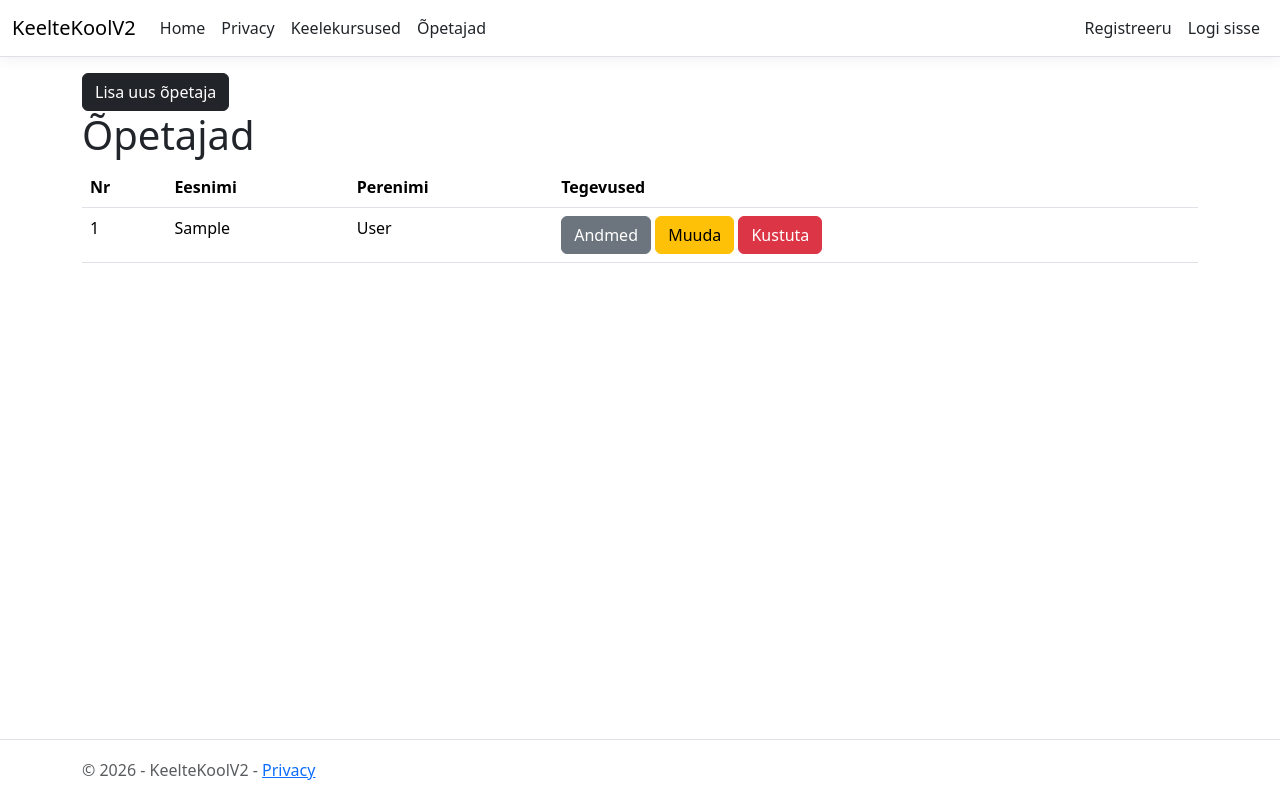
After one commit to IgorAleksejevTTHK/KeelteKoolV2, an ASP.NET Core app: page /Lecturers in a window 1280 px wide. The commit adds this page. Run offline with ASP.NET Core 8, Linux system fonts and the light colour scheme; tables that the repository leaves empty hold one stand-in row (values such as "Sample post"); style sheets or scripts are compiled from the project's sources; some libraries are stand-ins or nearby versions.

Commit message:
added lecturer index view and navbar link

```diff
--- /dev/null
+++ b/KeelteKoolV2/Views/Lecturers/Index.cshtml
@@ -0,0 +1,38 @@
+@model IEnumerable<KeelteKoolV2.Models.Lecturers.LecturerViewModel>
+@{
+    int rownumber = 1;
+    ViewBag.Title = "Õpetajad";
+}
+<div>
+    <a id="IndexCreateNewLecturer_BTN" asp-action="Create" asp-controller="Lecturers" class="btn btn-dark">Lisa uus õpetaja</a>
+</div>
+
+<div class="h1">
+    Õpetajad
+</div>
+<table id="IndexTable" class="table table-hover">
+    <thead>
+        <tr>
+            <th scope="col">Nr</th>
+            <th scope="col">Eesnimi</th>
+            <th scope="col">Perenimi</th>
+            <th scope="col">Tegevused</th>
+        </tr>
+    </thead>
+    <tbody>
+        @foreach (var lecturer in Model)
+        {
+            <tr>
+                <td>@rownumber</td>
+                <td id="IndexTableLecturerFirstName">@lecturer.FirstName</td>
+                <td id="IndexTableLecturerLastName">@lecturer.LastName</td>
+                <td id="IndexTableLecturerActions">
+                    <a id="IndexTableLecturerDetails_BTN" asp-action="Details" asp-controller="Lecturers" asp-route-id="@lecturer.Id" class="btn btn-secondary">Andmed</a>
+                    <a id="IndexTableLecturerUpdate_BTN" asp-action="Update" asp-controller="Lecturers" asp-route-id="@lecturer.Id" class="btn btn-warning">Muuda</a>
+                    <a id="IndexTableLecturerDelete_BTN" asp-action="Delete" asp-controller="Lecturers" asp-route-id="@lecturer.Id" class="btn btn-danger">Kustuta</a>
+                </td>
+            </tr>
+            rownumber++;
+        }
+    </tbody>
+</table>
--- a/KeelteKoolV2/Views/Shared/_Layout.cshtml
+++ b/KeelteKoolV2/Views/Shared/_Layout.cshtml
@@ -30,6 +30,9 @@
                         <li class="nav-item"><a class="nav-link text-dark" asp-area="" asp-controller="Home" asp-action="Privacy">Privacy</a></li>
                         <li>
                             <a class="nav-link text-dark" asp-area="" asp-controller="LanguageCourses" asp-action="Index">Keelekursused</a>
+                        </li>
+                        <li>
+                            <a class="nav-link text-dark" asp-area="" asp-controller="Lecturers" asp-action="Index">Õpetajad</a>
                         </li>
                     </ul>
                     <ul class="navbar-nav" style="align-self: end;">
```
